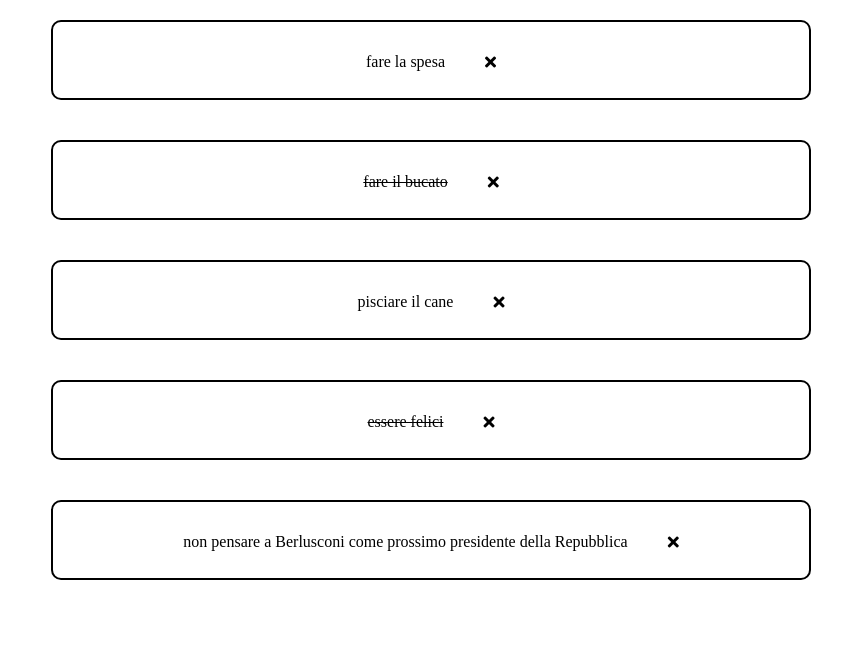
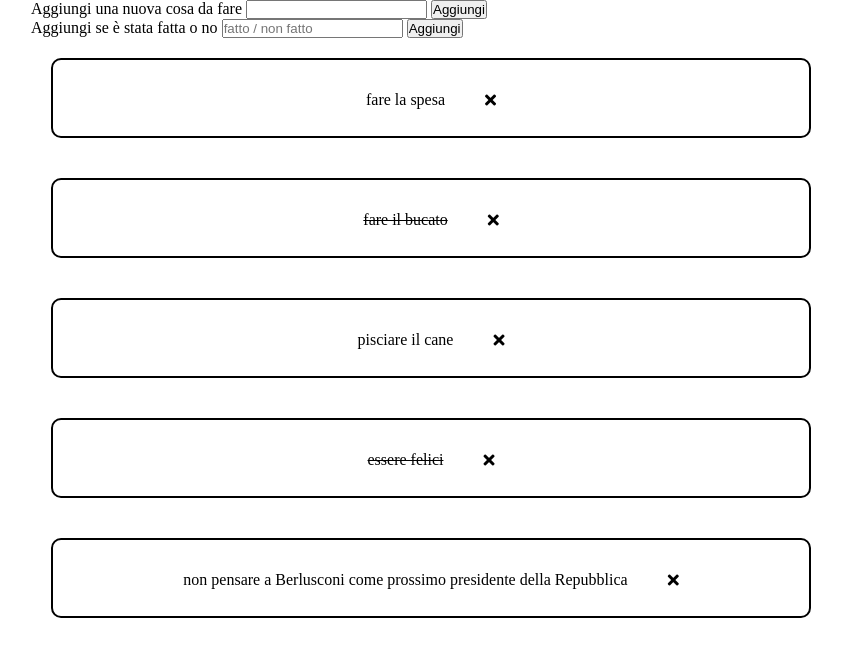
Before and after one commit to enricopic85/vue-todolist, a plain HTML site: page index.html in a window 1280 px wide. Shown: the whole page, without its empty margins (209-1051 px from the left). Drawn offline with nearby package versions, Linux system fonts and the light colour scheme.

Commit message:
milestone 3

```diff
--- a/index.html
+++ b/index.html
@@ -13,6 +13,14 @@
 <body>
     <div id="app">
         <div class="container">
+            <div>
+                Aggiungi una nuova cosa da fare  <input type="text" v-model="newText" >
+                <button @click="addTodo">Aggiungi</button>
+            </div>
+            <div>
+                Aggiungi se è stata fatta o no  <input type="text"  placeholder="fatto / non fatto" v-model="newDone">
+                <button @click="addTodo">Aggiungi</button>
+            </div>
             <div class="todo" v-for="(item,i) in todo" >
                 <p :class="[item.done ? 'text' : '']">{{item.text}}</p>
                 <i class="fas fa-times pointer" @click="removeItem(i)"></i>
--- a/js/script.js
+++ b/js/script.js
@@ -22,12 +22,25 @@ new Vue({
                 text:"non pensare a Berlusconi come prossimo presidente della Repubblica",
                 done: false
             },
-        ]
+        ],
+        newText:'',
+        newDone:''
     },
     methods:{
         removeItem:function(index){
             this.todo.splice(index,1);
         }
+    },
+    addTodo:function(){
+        const me = Object.create(this.todo);
+        me.text = this.newText;
+        me.done = this.newDone;
+        if (me.done==="fatto") {
+            me.done=true
+        } else{
+            me.done=false
+        }
+        return me;
     }
 
 })
```
